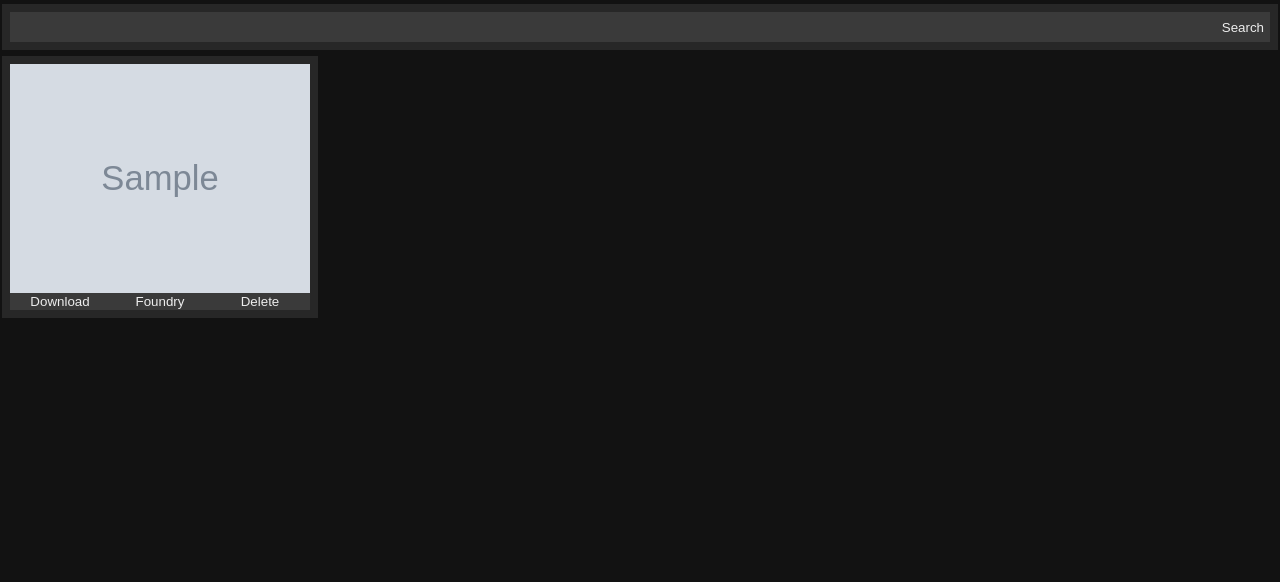
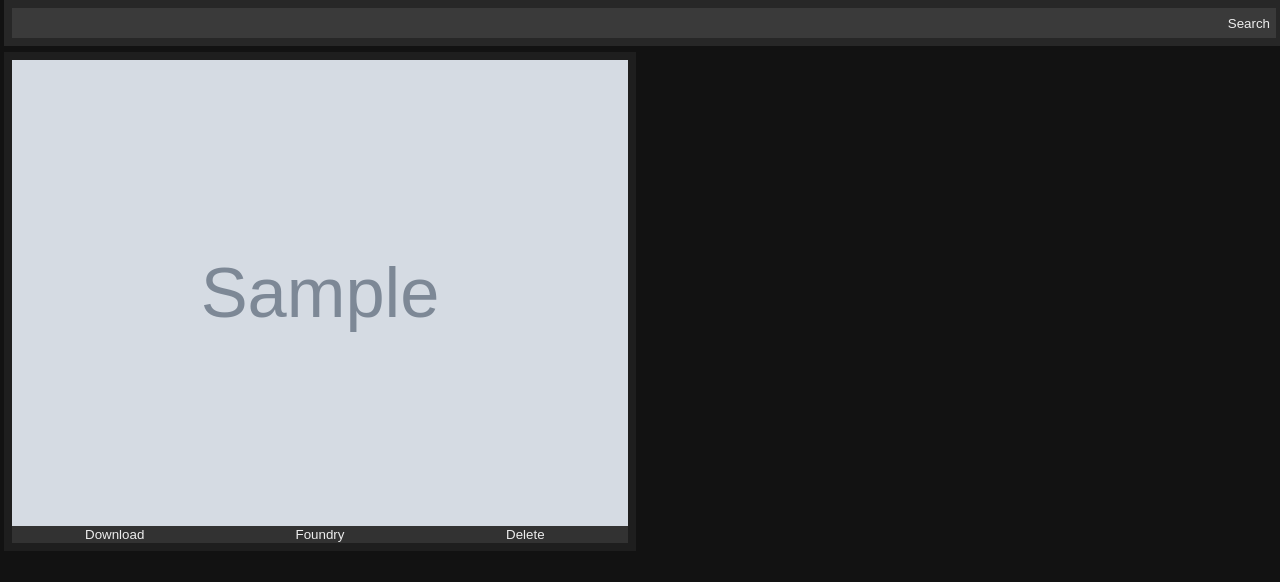
Before and after one commit to miki4920/BattlemapSearcher-Flask, a Flask app: page / in a window 1280 px wide. Shown: the top 582 px of the page. Run offline with Flask 2, Linux system fonts and the light colour scheme; tables that the repository leaves empty hold one stand-in row (values such as "Sample post"); grey boxes marked "Sample" are stand-in pictures; parts of the project's set-up code (start-up, migrations or seed data) failed here and were passed over.

Commit message:
Added a sticky search bar

```diff
--- a/static/main.css
+++ b/static/main.css
@@ -13,7 +13,20 @@ body {
 
 nav {
     display:flex;
-    margin: 4px 2px ;
+    margin: 0 4px;
+    width: 100%;
+    position: fixed;
+    top: 0;
+    z-index: 100;
+    background-color: rgb(18, 18, 18);
+}
+
+nav:hover {
+    background-color: rgb(31, 31, 31)
+}
+
+nav:focus-within {
+    background-color: rgb(44, 44, 44);
 }
 
 nav form {
@@ -36,11 +49,11 @@ input {
 }
 
 input:hover {
-    background-color: rgba(255, 255, 255, 0.12);
+    background-color: rgba(255, 255, 255, 0.09);
 }
 
 input:focus {
-    background-color: rgba(255, 255, 255, 0.16);
+    background-color: rgba(255, 255, 255, 0.12);
 }
 
 .nav_buttons {
@@ -53,25 +66,50 @@ main {
     display: flex;
     width: 100%;
     flex-wrap: wrap;
+    background-color: rgb(18, 18, 18);
+    margin: 3em 0 0 0;
 }
 
 article {
     display: flex;
-    flex-basis: 25%;
+}
 
+@media screen and (min-width: 0px) {
+    article {
+        flex-basis: 100%;
+    }
+}
+
+@media screen and (min-width: 721px) {
+    article {
+        flex-basis: 50%;
+    }
+}
+
+@media screen and (min-width: 1281px) {
+    article {
+        flex-basis: 25%;
+    }
+}
+
+@media screen and (min-width: 1921px) {
+    article {
+        flex-basis: 14.28%;
+    }
 }
 
 article section {
     display: flex;
-    background-color: rgba(255, 255, 255, 0.09);
+    flex-grow: 1;
+    background-color: rgba(255, 255, 255, 0.05);
     flex-direction: column;
     padding: 8px;
-    margin: 2px;
+    margin: 4px;
 
 }
 
 article section:hover {
-    background-color: rgba(255, 255, 255, 0.12);
+    background-color: rgba(255, 255, 255, 0.09);
 }
 
 a {
@@ -99,7 +137,7 @@ p {
     flex-grow: 1;
 }
 
-article img:hover{
+article:hover img{
     filter: blur(4px) opacity(25%) brightness(0.5);
     transition-duration: 0.2s;
 }
```
